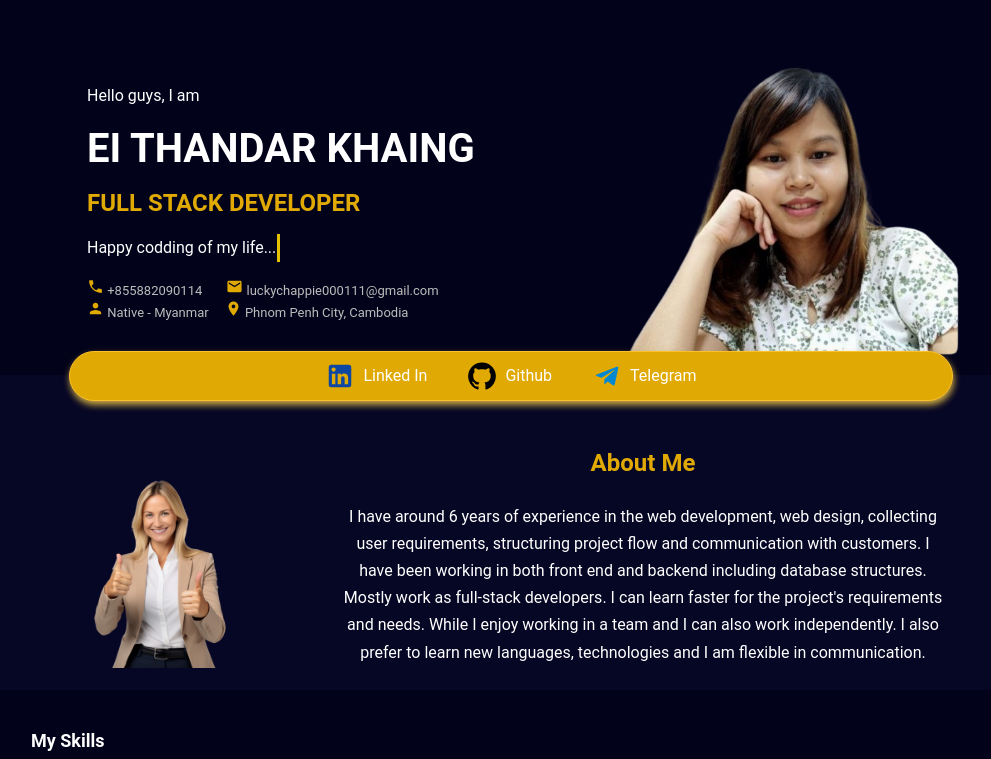
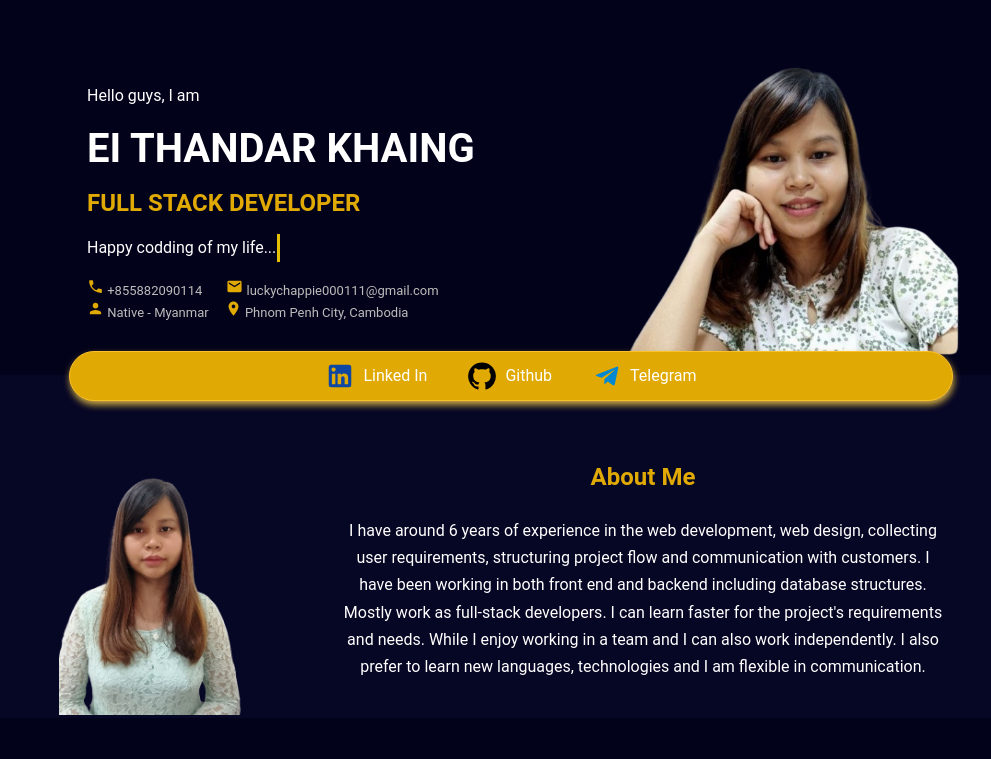
Before and after one commit to luckychappie/portfolio, a React (Create React App) app: page / in a window 1280 px wide. Shown: the top 759 px of the page, without its empty margins (129-1120 px from the left). Built offline with nearby package versions, Linux system fonts and the light colour scheme.

Commit message:
update photo path

```diff
--- a/src/pages/Home.jsx
+++ b/src/pages/Home.jsx
@@ -176,7 +176,7 @@ export const Home = () => {
                     <Grid container spacing={2} sx={{ alignItems: 'center' }}>
                         <Grid item md={4} sm={4} sx={{ display: 'flex', justifyContent: 'center', alignItems: 'center' }}>
                             <Box sx={{ mb: -3.5, display: { xs: 'none', sm: 'block', md: 'block' }, }} >
-                                <img src='/images/developer.png' alt='Developer' style={{ width: 200 }} width='100%' />
+                                <img src='images/myphoto2.png' alt='Developer' style={{ width: 200 }} width='100%' />
                             </Box>
                         </Grid>
                         <Grid item md={7} sm={8} sx={{ textAlign: 'center' }}>
@@ -213,7 +213,7 @@ export const Home = () => {
 
                             {skills.map((skill, key) => (
                                 <Grid key={key} item sm={2} xs={4} sx={{ textAlign: 'center' }}>
-                                    <img style={{ paddingRight: 15 }} width={75} src={`${skill.icon}`} alt={skill.name} />
+                                    <img style={{ paddingRight: 15 }} width={75} src={skill.icon} alt={skill.name} />
                                     <Typography sx={{ fontSize: 11, mt: 1, mb: 4 }}>{skill.name}</Typography>
                                 </Grid>
                             ))}
```
